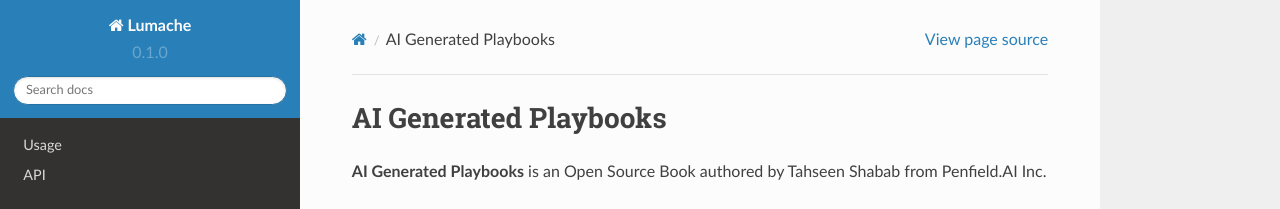
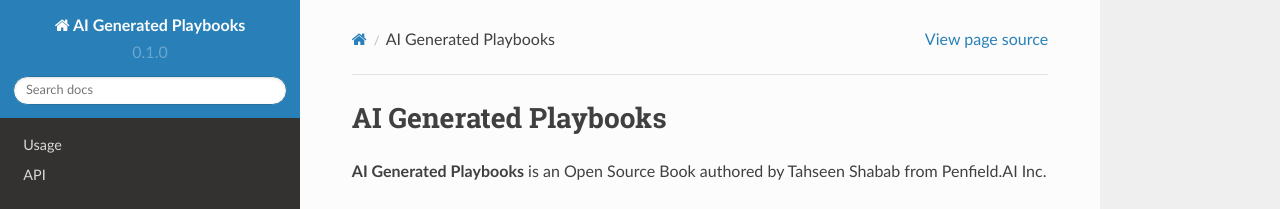
Before and after one commit to thshabab/AI_Generated_Playbooks, a Sphinx documentation site: the page built from docs/source/index.rst, in a window 1280 px wide. Shown: the top 209 px of the page. Built offline with Sphinx 7.4.7 and the Read the Docs theme 2.0.0, drawn with Linux system fonts in a browser that asks for light colours.

Commit message:
Update conf.py

```diff
--- a/docs/source/conf.py
+++ b/docs/source/conf.py
@@ -2,7 +2,7 @@
 
 # -- Project information
 
-project = 'Lumache'
+project = 'AI Generated Playbooks'
 copyright = '2021, Graziella'
 author = 'Graziella'
 
```
